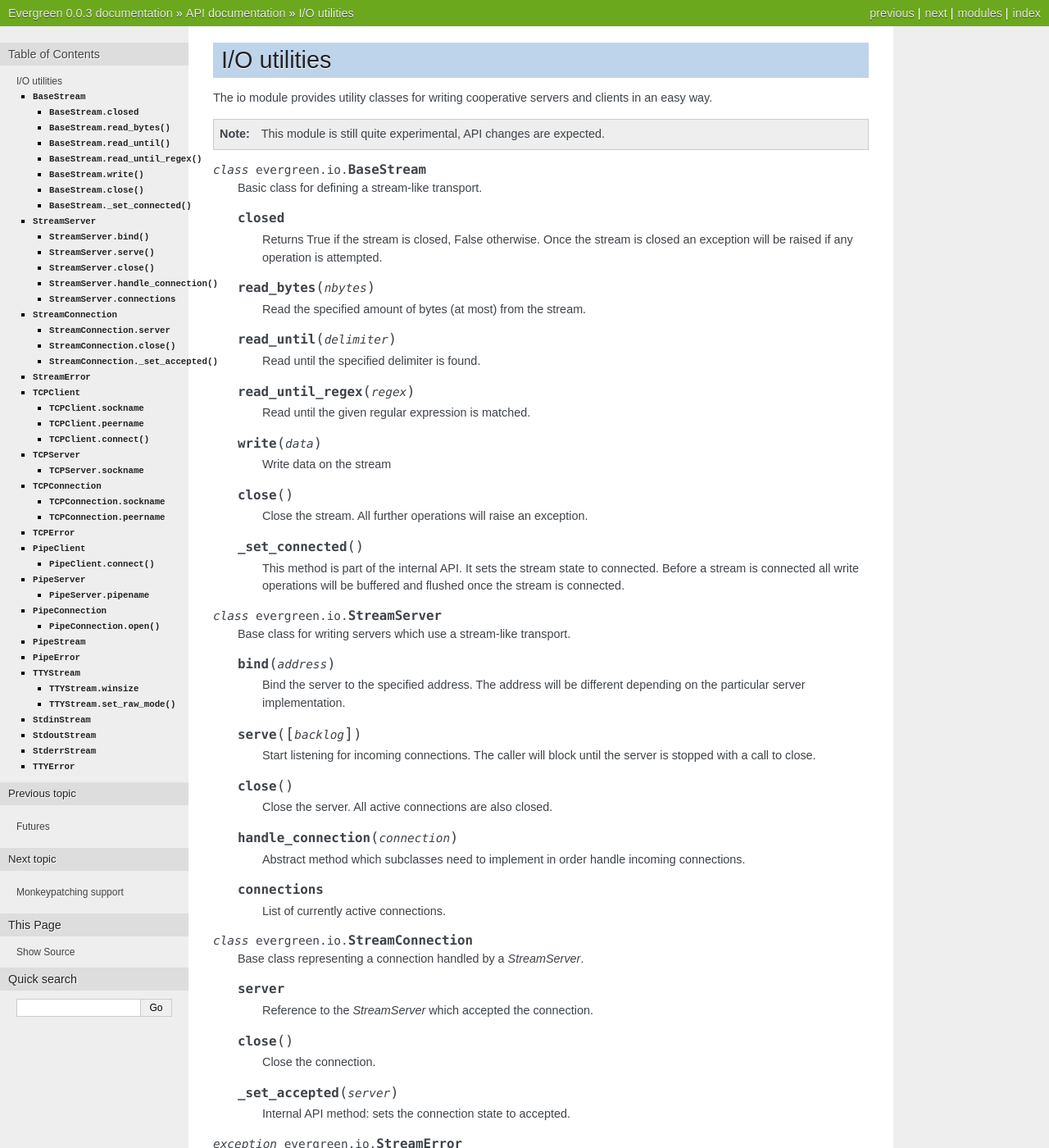
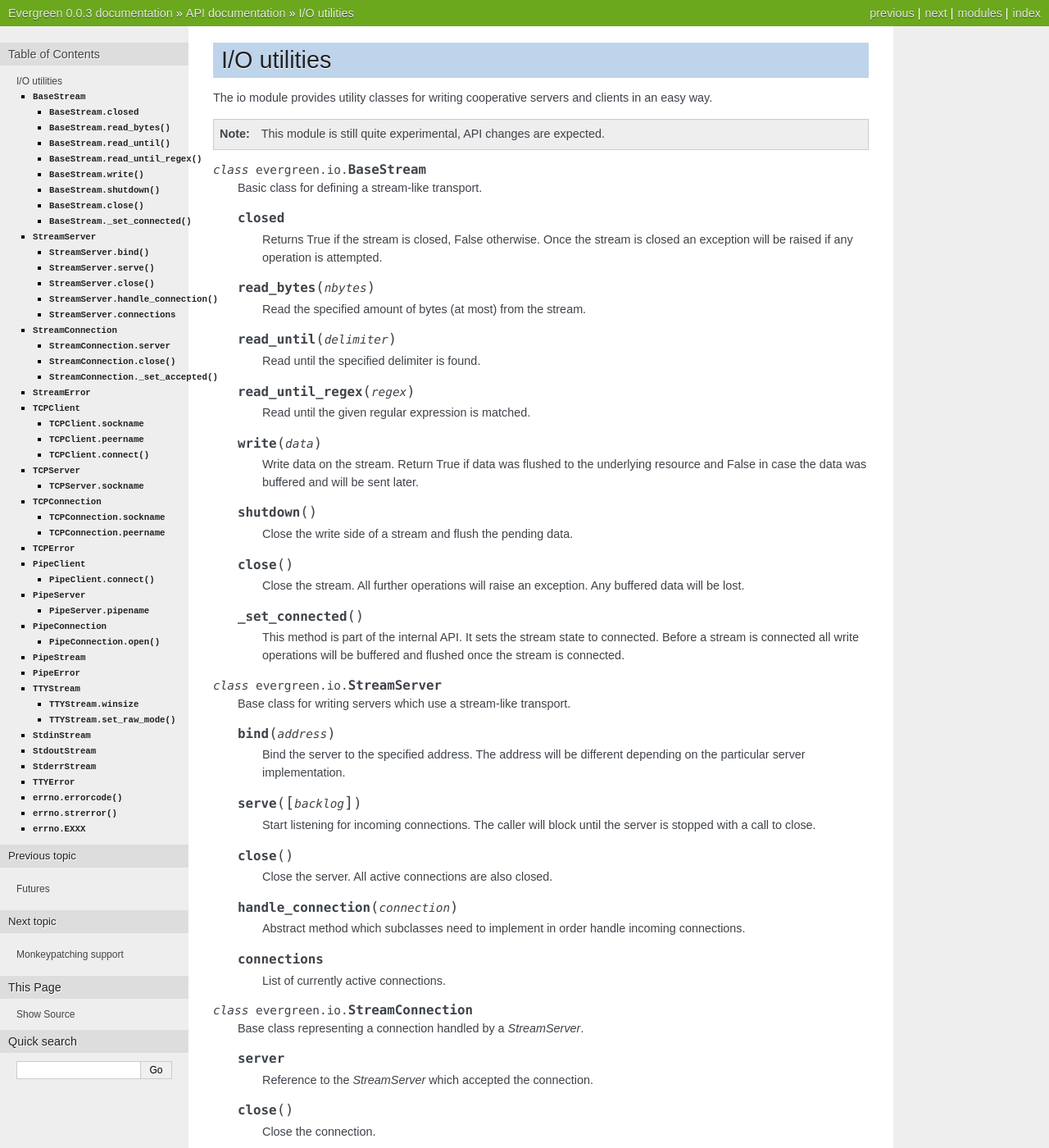
Before and after one commit to saghul/evergreen, a Sphinx documentation site: the page built from docs/io.rst, in a window 1280 px wide and 1400 px high. Shown: the whole window at 82% size. Built offline with Sphinx 7.4.7, drawn with Linux system fonts in a browser that asks for light colours; some of the changed text lies outside the part shown.

Commit message:
Updated documentation

```diff
--- a/docs/io.rst
+++ b/docs/io.rst
@@ -33,11 +33,17 @@
 
     .. py:method:: write(data)
 
-        Write data on the stream
+        Write data on the stream. Return True if data was flushed to the underlying resource
+        and False in case the data was buffered and will be sent later.
+
+    .. py:method:: shutdown
+
+        Close the write side of a stream and flush the pending data.
 
     .. py:method:: close
 
-        Close the stream. All further operations will raise an exception.
+        Close the stream. All further operations will raise an exception. Any buffered data will
+        be lost.
 
     .. py:method:: _set_connected
 
@@ -212,3 +218,18 @@
 .. py:exception:: TTYError
 
     Class for representing all TTY related errors.
+
+
+.. py:function:: errno.errorcode
+
+    Mapping between errno codes and their names.
+
+
+.. py:function:: errno.strerror(errorno)
+
+    Returns error string representation.
+
+
+.. py:data:: errno.EXXX
+
+    All error number constants are defined in the errno submodule.
```
